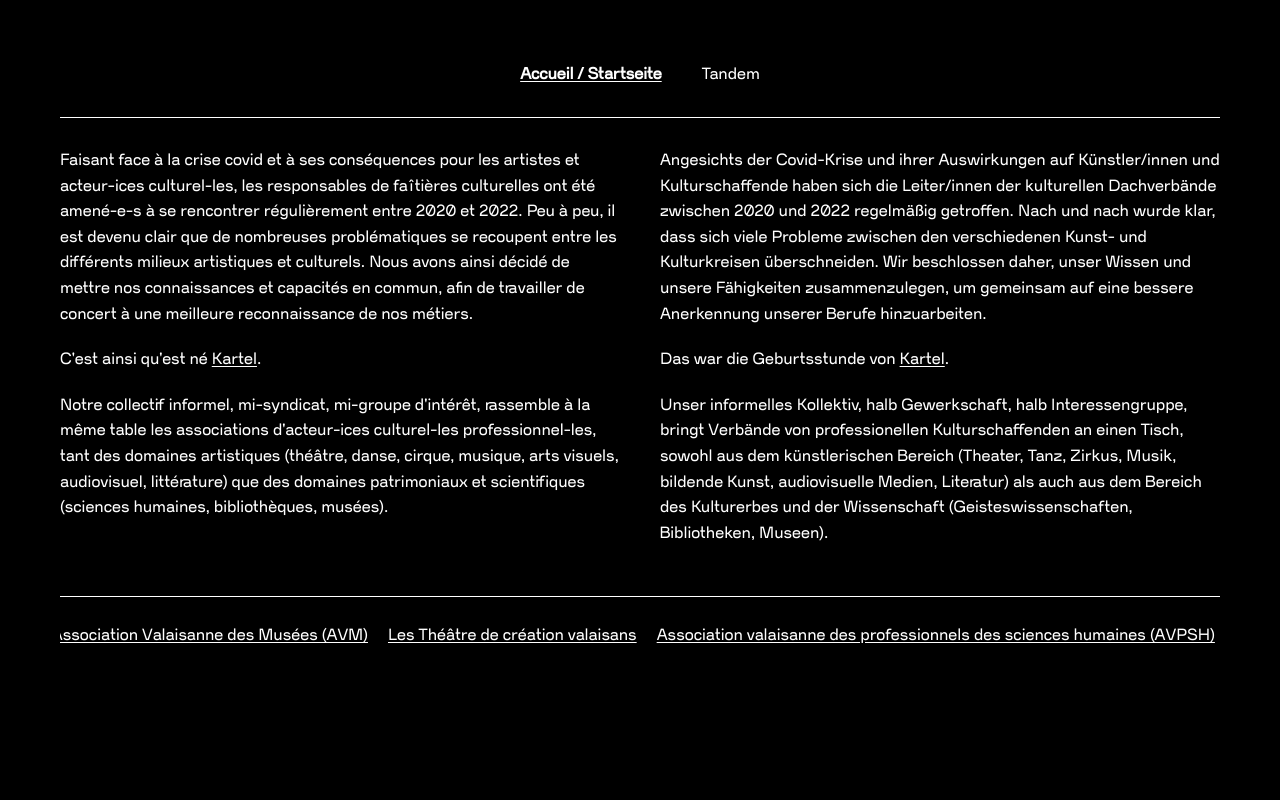
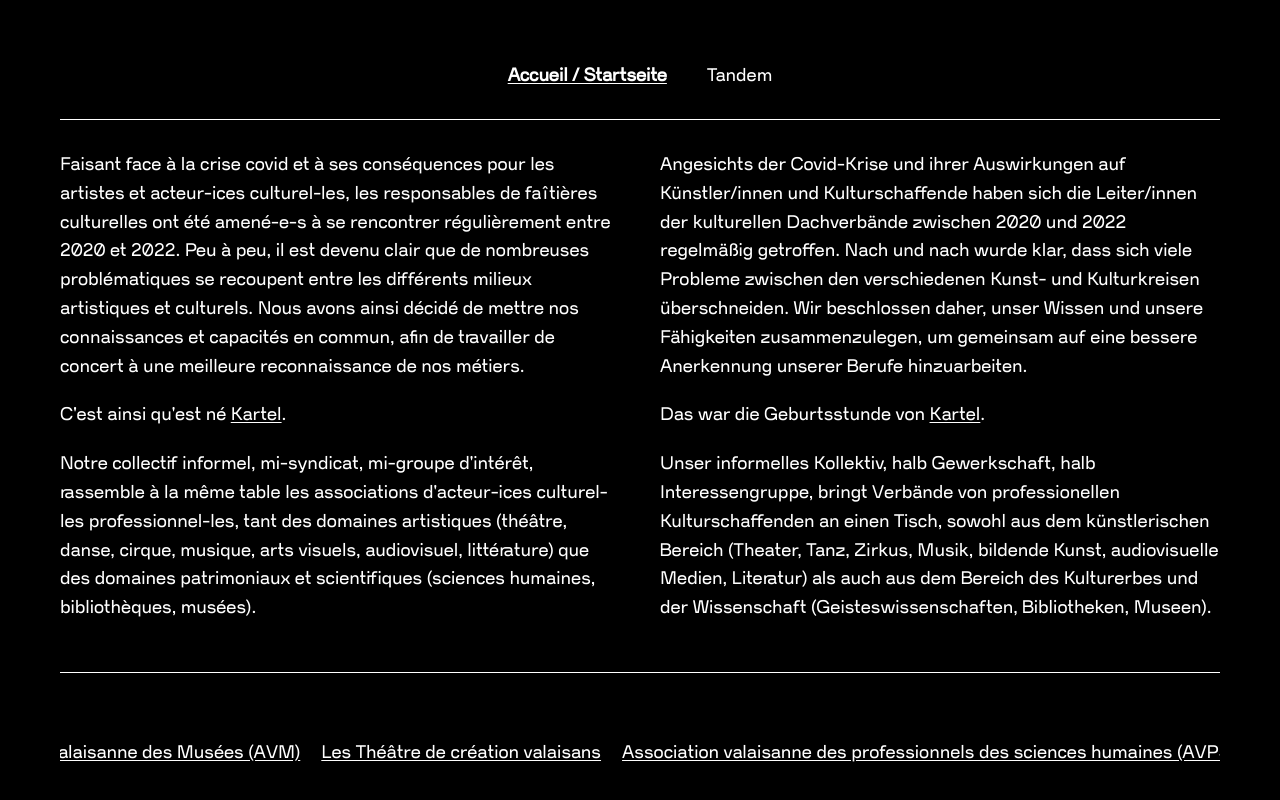
Before and after one commit to pierreleripoll/kartel, a Nuxt app: page / in a window 1280 px wide. Shown: the part 522-1322 px from the top of the page. Before the commit the page ends 1215 px from the top, so only its background shows below. Built offline with nearby package versions, Linux system fonts and the light colour scheme.

Commit message:
feat: implement ListMarquee component for improved marquee functionality

```diff
--- a/app.vue
+++ b/app.vue
@@ -11,6 +11,7 @@ body {
   padding: 0;
   background-color: #000000;
   color: #ffffff;
+  font-size: large;
   font-family: "Violet Sans", sans-serif;
 }
 
--- /dev/null
+++ b/components/ListMarquee.vue
@@ -0,0 +1,261 @@
+<template>
+  <div
+    class="marquee-container"
+    @mouseenter="pauseAnimation"
+    @mouseleave="resumeAnimationOnLeave"
+    @mousedown="startDrag"
+    ref="scrollContainer"
+  >
+    <div class="marquee-content" ref="marqueeContent">
+      <!-- First set of links -->
+      <div class="marquee-item-group">
+        <a href="https://www.visarte-valais.ch/" target="_blank"
+          >Visarte Valais</a
+        >
+        <a href="https://www.musees-vs.ch/" target="_blank"
+          >Association Valaisanne des Musées (AVM)</a
+        >
+        <a href="https://theatres-vs.ch/" target="_blank"
+          >Les Théâtre de création valaisans</a
+        >
+        <a href="https://www.avpsh.ch/" target="_blank"
+          >Association valaisanne des professionnels des sciences humaines
+          (AVPSH)</a
+        >
+        <a href="https://facebook.com/tanznetzwerk.vs" target="_blank"
+          >Tanznetzwerk VS</a
+        >
+        <a href="http://www.valaisfilms.ch" target="_blank">Valais Film</a>
+        <a href="https://musikvalais.ch" target="_blank">MusikValais</a>
+        <a href="https://www.bibliovalais.ch" target="_blank"
+          >BiblioValais Wallis</a
+        >
+        <a href="https://lasev.ch" target="_blank"
+          >Société des Ecrivain.e.s Valaisan.ne.s</a
+        >
+        <a href="https://www.forcesvives-vs.ch/" target="_blank"
+          >FORCES VIVES, Faîtière des arts vivants Valais</a
+        >
+      </div>
+
+      <!-- Duplicate set for seamless loop -->
+      <div class="marquee-item-group">
+        <a href="https://www.visarte-valais.ch/" target="_blank"
+          >Visarte Valais</a
+        >
+        <a href="https://www.musees-vs.ch/" target="_blank"
+          >Association Valaisanne des Musées (AVM)</a
+        >
+        <a href="https://theatres-vs.ch/" target="_blank"
+          >Les Théâtre de création valaisans</a
+        >
+        <a href="https://www.avpsh.ch/" target="_blank"
+          >Association valaisanne des professionnels des sciences humaines
+          (AVPSH)</a
+        >
+        <a href="https://facebook.com/tanznetzwerk.vs" target="_blank"
+          >Tanznetzwerk VS</a
+        >
+        <a href="http://www.valaisfilms.ch" target="_blank">Valais Film</a>
+        <a href="https://musikvalais.ch" target="_blank">MusikValais</a>
+        <a href="https://www.bibliovalais.ch" target="_blank"
+          >BiblioValais Wallis</a
+        >
+        <a href="https://lasev.ch" target="_blank"
+          >Société des Ecrivain.e.s Valaisan.ne.s</a
+        >
+        <a href="https://www.forcesvives-vs.ch/" target="_blank"
+          >FORCES VIVES, Faîtière des arts vivants Valais</a
+        >
+      </div>
+    </div>
+  </div>
+</template>
+
+<script setup>
+import { ref, onMounted, onUnmounted } from "vue";
+
+const marqueeContent = ref(null);
+const scrollContainer = ref(null);
+let isUserScrolling = false;
+let isDragging = false;
+let startX = 0;
+let scrollLeft = 0;
+let scrollTimeout = null;
+
+const pauseAnimation = () => {
+  if (marqueeContent.value) {
+    marqueeContent.value.style.animationPlayState = "paused";
+  }
+};
+
+const resumeAnimation = () => {
+  if (marqueeContent.value && !isUserScrolling && !isDragging) {
+    marqueeContent.value.style.animationPlayState = "running";
+  }
+};
+
+const resumeAnimationOnLeave = () => {
+  if (!isDragging) {
+    resumeAnimation();
+  }
+};
+
+const startDrag = (e) => {
+  // Don't drag if clicking on a link
+  if (e.target.tagName === "A") return;
+
+  isDragging = true;
+  isUserScrolling = true;
+  pauseAnimation();
+
+  startX = e.pageX;
+  scrollLeft = scrollContainer.value.scrollLeft;
+
+  // Prevent text selection while dragging
+  e.preventDefault();
+
+  // Add global event listeners
+  document.addEventListener("mousemove", drag);
+  document.addEventListener("mouseup", endDrag);
+};
+
+const drag = (e) => {
+  if (!isDragging) return;
+
+  e.preventDefault();
+  const x = e.pageX;
+  const walk = (x - startX) * 2; // Multiply by 2 for faster scrolling
+
+  const newScrollLeft = scrollLeft - walk;
+  scrollContainer.value.scrollLeft = newScrollLeft;
+
+  // Handle infinite scroll during drag
+  handleInfiniteScroll();
+};
+
+const endDrag = () => {
+  isDragging = false;
+
+  // Remove global event listeners
+  document.removeEventListener("mousemove", drag);
+  document.removeEventListener("mouseup", endDrag);
+
+  // Reset user scrolling state after a delay
+  clearTimeout(scrollTimeout);
+  scrollTimeout = setTimeout(() => {
+    isUserScrolling = false;
+    resumeAnimation();
+  }, 150);
+};
+
+const handleInfiniteScroll = () => {
+  if (!scrollContainer.value || !marqueeContent.value) return;
+
+  const container = scrollContainer.value;
+  const content = marqueeContent.value;
+  const groupWidth = content.children[0].offsetWidth;
+
+  // Handle infinite scroll
+  if (container.scrollLeft >= groupWidth) {
+    container.scrollLeft = 0;
+  } else if (container.scrollLeft <= 0 && container.scrollLeft < 0) {
+    container.scrollLeft = groupWidth;
+  }
+};
+
+const handleScroll = () => {
+  if (!scrollContainer.value || !marqueeContent.value) return;
+
+  isUserScrolling = true;
+  pauseAnimation();
+
+  handleInfiniteScroll();
+
+  // Reset user scrolling state after scroll stops
+  clearTimeout(scrollTimeout);
+  scrollTimeout = setTimeout(() => {
+    isUserScrolling = false;
+    resumeAnimation();
+  }, 150);
+};
+
+onMounted(() => {
+  if (scrollContainer.value) {
+    scrollContainer.value.addEventListener("scroll", handleScroll);
+  }
+});
+
+onUnmounted(() => {
+  // Clean up global event listeners
+  document.removeEventListener("mousemove", drag);
+  document.removeEventListener("mouseup", endDrag);
+});
+</script>
+
+<style scoped>
+.marquee-container {
+  width: 100%;
+  overflow-x: auto;
+  overflow-y: hidden;
+  cursor: grab;
+  padding: 2rem 0;
+  /* Hide scrollbar but keep functionality */
+  -ms-overflow-style: none;
+  scrollbar-width: none;
+  user-select: none; /* Prevent text selection during drag */
+}
+
+.marquee-container::-webkit-scrollbar {
+  display: none;
+}
+
+.marquee-container:active {
+  cursor: grabbing;
+}
+
+.marquee-content {
+  display: flex;
+  animation: marquee 60s linear infinite;
+  white-space: nowrap;
+  /* Make content wider than container for scrolling */
+  width: max-content;
+}
+
+.marquee-item-group {
+  display: flex;
+  gap: 5px;
+  flex-shrink: 0;
+}
+
+.marquee-item-group a {
+  flex-shrink: 0;
+  padding: 0.5rem 0.5rem;
+  transition: opacity 0.2s ease;
+  pointer-events: auto; /* Ensure links are clickable */
+}
+
+.marquee-item-group a:hover {
+  border-color: currentColor;
+}
+
+@keyframes marquee {
+  0% {
+    transform: translateX(0);
+  }
+  100% {
+    transform: translateX(-50%);
+  }
+}
+
+/* Mobile responsive */
+@media (max-width: 768px) {
+  .marquee-item-group {
+    gap: 1rem;
+  }
+
+  .marquee-content {
+    animation-duration: 80s;
+  }
+}
+</style>
--- a/layouts/default.vue
+++ b/layouts/default.vue
@@ -1,3 +1,7 @@
+<script setup lang="ts">
+import ListMarquee from "~/components/ListMarquee.vue";
+</script>
+
 <template>
   <div class="kartel-container">
     <div class="logo-container">
@@ -22,68 +26,7 @@
 
     <hr class="divider" />
 
-    <div class="marquee-container">
-      <div class="marquee">
-        <div class="marquee-content">
-          <a href="https://www.visarte-valais.ch/" target="_blank"
-            >Visarte Valais</a
-          >
-          <a href="https://www.musees-vs.ch/" target="_blank"
-            >Association Valaisanne des Musées (AVM)</a
-          >
-          <a href="https://theatres-vs.ch/a-propos/" target="_blank"
-            >Les Théâtre de création valaisans</a
-          >
-          <a href="https://www.avpsh.ch/" target="_blank"
-            >Association valaisanne des professionnels des sciences humaines
-            (AVPSH)</a
-          >
-          <a href="https://m.facebook.com/tanznetzwerk.vs" target="_blank"
-            >Tanznetzwerk VS</a
-          >
-          <a href="http://www.valaisfilms.ch" target="_blank">Valais Film</a>
-          <a href="https://musikvalais.ch" target="_blank">MusikValai</a>
-          <a href="https://www.bibliovalais.ch" target="_blank"
-            >BiblioValais Wallis</a
-          >
-          <a href="https://lasev.ch" target="_blank"
-            >Société des Ecrivain.e.s Valaisan.ne.s</a
-          >
-          <a href="https://www.forcesvives-vs.ch" target="_blank"
-            >FORCES VIVES, Faîtière des arts vivants Valais</a
-          >
-        </div>
-        <div class="marquee-content">
-          <a href="https://www.visarte-valais.ch/" target="_blank"
-            >Visarte Valais</a
-          >
-          <a href="https://www.musees-vs.ch/" target="_blank"
-            >Association Valaisanne des Musées (AVM)</a
-          >
-          <a href="https://theatres-vs.ch/a-propos/" target="_blank"
-            >Les Théâtre de création valaisans</a
-          >
-          <a href="https://www.avpsh.ch/" target="_blank"
-            >Association valaisanne des professionnels des sciences humaines
-            (AVPSH)</a
-          >
-          <a href="https://m.facebook.com/tanznetzwerk.vs" target="_blank"
-            >Tanznetzwerk VS</a
-          >
-          <a href="http://www.valaisfilms.ch" target="_blank">Valais Film</a>
-          <a href="https://musikvalais.ch" target="_blank">MusikValai</a>
-          <a href="https://www.bibliovalais.ch" target="_blank"
-            >BiblioValais Wallis</a
-          >
-          <a href="https://lasev.ch" target="_blank"
-            >Société des Ecrivain.e.s Valaisan.ne.s</a
-          >
-          <a href="https://www.forcesvives-vs.ch" target="_blank"
-            >FORCES VIVES, Faîtière des arts vivants Valais</a
-          >
-        </div>
-      </div>
-    </div>
+    <ListMarquee />
   </div>
 </template>
 
@@ -128,46 +71,6 @@
   margin: 30px 0;
 }
 
-/* Marquee animation */
-.marquee-container {
-  overflow: hidden;
-  margin: 30px 0;
-}
-
-.marquee {
-  display: flex;
-  white-space: nowrap;
-}
-
-.marquee-content {
-  display: flex;
-  animation: marquee 90s linear infinite;
-  padding-right: 50px;
-}
-
-.marquee-content a {
-  margin: 0 10px;
-}
-
-/* Pause animation on hover */
-.marquee-content a:hover {
-  animation-play-state: paused;
-  cursor: pointer;
-}
-
-.marquee:hover .marquee-content {
-  animation-play-state: paused;
-}
-
-@keyframes marquee {
-  0% {
-    transform: translateX(0);
-  }
-  100% {
-    transform: translateX(-100%);
-  }
-}
-
 /* Mobile layout */
 @media (max-width: 768px) {
   .logo {
```
